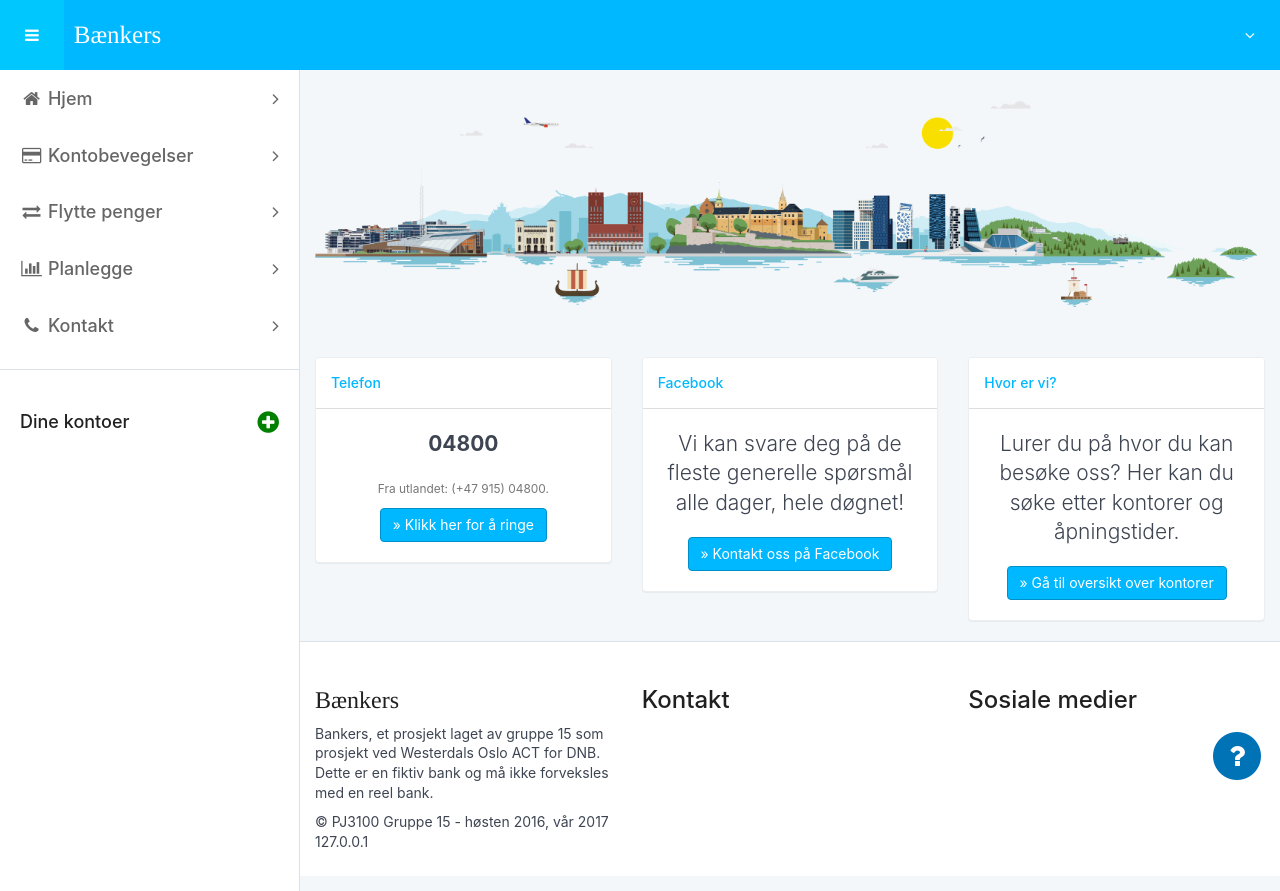
After one commit to MathiasOki/Bankers, a PHP site: page /contact.php in a window 1280 px wide. The commit adds this page. Run offline with PHP 8.4, Linux system fonts and the light colour scheme; the visitor is signed in with stand-in values (Sample User, id 1); data that the repository does not hold is empty; some web fonts are replaced.

Commit message:
Bugfixes to transfer and payment. Added contact.php

```diff
--- /dev/null
+++ b/contact.php
@@ -0,0 +1,86 @@
+<?php
+    require_once("global/config.php");
+
+	// if session is not set this will redirect to login page
+	if( !isset($_SESSION['user']) ) {
+		header("Location: login.php");
+		exit;
+	}
+
+	$logged = $satan->getUser($_SESSION['user']);
+
+	require_once("assets/common/inc/head.php");
+	require_once("assets/common/inc/navbar.php");
+?>
+<div class="support-btn">
+	<a href="#"><span class="fa-stack fa-2x">
+		<i class="fa fa-circle fa-stack-2x text-blue"></i>
+		<i class="fa fa-question fa-stack-1x fa-inverse"></i>
+	</span></a>
+</div>
+
+<div class="flex-container">
+
+	<?php
+		require_once("assets/common/inc/sidebar.php");
+	?>
+
+	<div class="right-side container-fluid content-padding">
+		<div class="row margin-bottom padding-bottom padding-top">
+			<div class="col-md-12">
+				<img class="img-responsive" src="assets/common/img/contact.png">
+			</div>
+		</div>
+
+        <div class="row margin-top padding-top">
+            <div class="col-md-4">
+                <div class="panel panel-default">
+                    <div class="panel-heading">
+                        Telefon
+                    </div>
+                    <div class="panel-body text-center">
+                        <p class="lead"><b>04800</b></p>
+						<p><small class="text-muted">Fra utlandet: (+47 915) 04800.</small></p>
+						<a href="tel:04800" class="btn btn-bankers">» Klikk her for å ringe</a>
+                    </div>
+                </div>
+            </div>
+
+            <div class="col-md-4">
+                <div class="panel panel-default">
+                    <div class="panel-heading">
+                        Facebook
+                    </div>
+                    <div class="panel-body text-center">
+						<p class="lead">Vi kan svare deg på de fleste generelle spørsmål alle dager, hele døgnet!</p>
+<a href="#" class="btn btn-bankers">» Kontakt oss på Facebook</a>
+                    </div>
+                </div>
+            </div>
+
+            <div class="col-md-4">
+                <div class="panel panel-default">
+                    <div class="panel-heading">
+                        Hvor er vi?
+                    </div>
+                    <div class="panel-body text-center">
+                        <p class="lead">Lurer du på hvor du kan besøke oss? Her kan du søke etter kontorer og åpningstider.</p>
+
+						<a href="#" class="btn btn-bankers">» Gå til oversikt over kontorer</a>
+                    </div>
+                </div>
+            </div>
+        </div>
+
+        <?php
+			$footerFull = true;
+			include_once("assets/common/inc/footer.php");
+		?>
+    </div><!-- /container -->
+</div>
+
+    <?php
+		include_once("assets/common/inc/scripts.php");
+	?>
+</body>
+</html>
--- a/transfer.php
+++ b/transfer.php
@@ -90,7 +90,7 @@ if( isset($_POST['transfer']) ) {
 				<div class="panel panel-default panel-white">
 					<div class="panel-heading">
 						<ul class="nav nav-tabs">
-							<li><a href="payment.php">Betaling</a></li>
+							<li><a href="payment.php">Betale</a></li>
 							<li class="active"><a href="transfer.php">Overføre</a></li>
 							<li><a href="vipps.php">Vipps</a></li>
 						</ul>
@@ -130,6 +130,7 @@ if( isset($_POST['transfer']) ) {
 											<div class="form-group">
 												<label for="accountFrom">Fra konto</label>
 												<select class="form-control" name="accountFrom" required="">
+													<option selected disabled>Velg konto</option>
 													<?php
 														$result = $satan->getAccounts($logged['customerID']);
 														foreach($result as $row) {
@@ -146,6 +147,7 @@ if( isset($_POST['transfer']) ) {
 											<div class="form-group">
 												<label for="accountTo">Til konto</label>
 												<select class="form-control" name="accountTo" required="">
+													<option selected disabled>Velg konto</option>
 													<?php
 														$result = $satan->getAccounts($logged['customerID']);
 														foreach($result as $row) {
```
Also changed, not shown: payment.php (+9 -3 lines), assets/common/img/contact.png (added).
